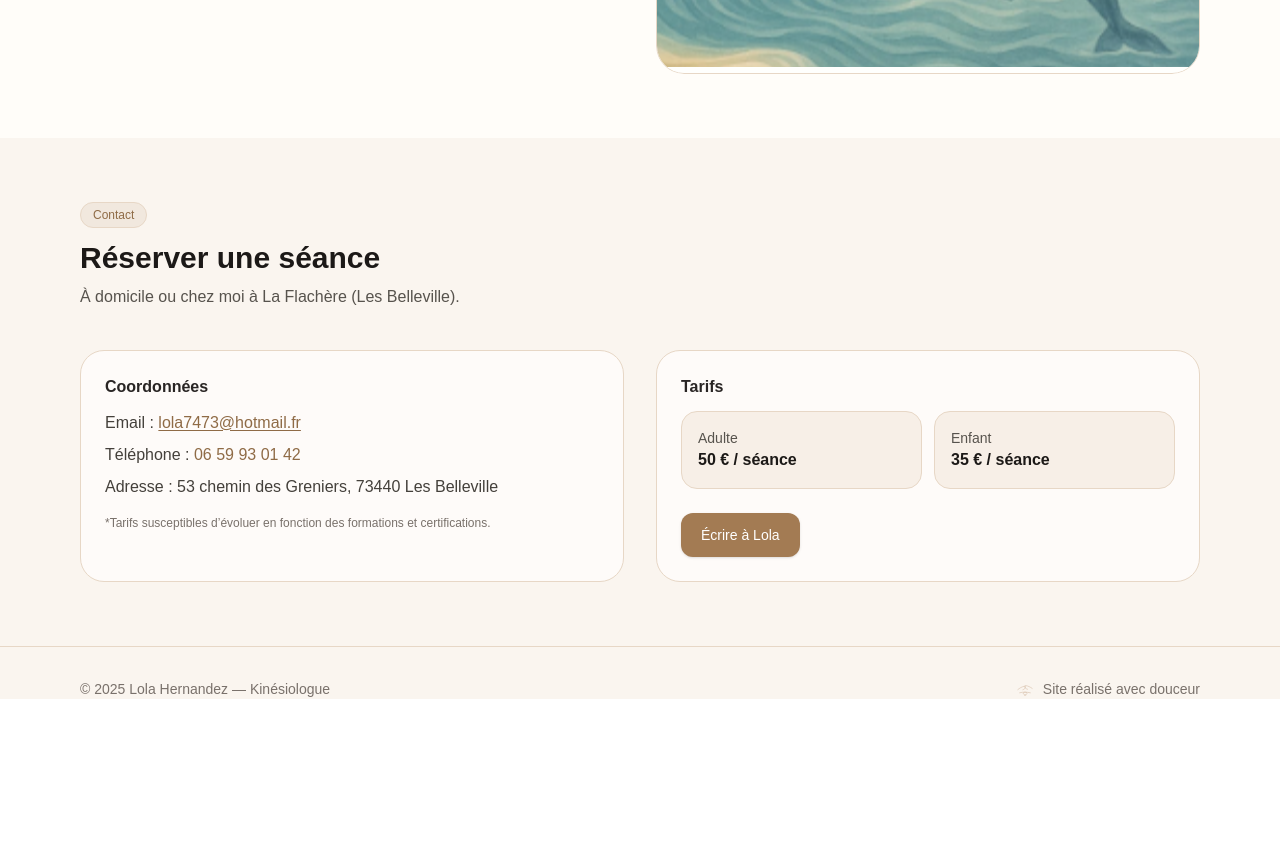
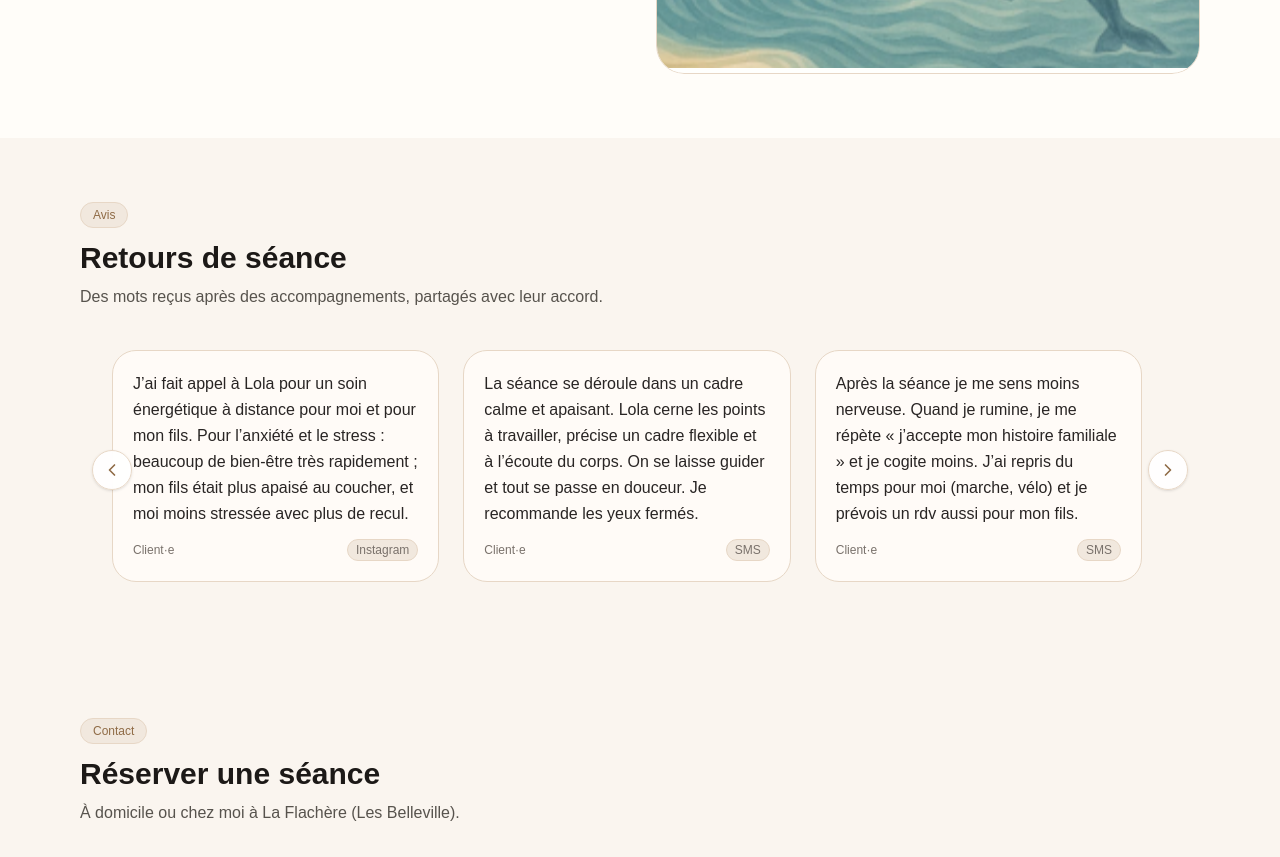
Before and after one commit to PabloDev-bit/site-web-lola, a Next.js app in the folder site-web-lola/: page / in a window 1280 px wide. Shown: the part 1940-2797 px from the top of the page. Before the commit the page ends 2639 px from the top, so only its background shows below. Built offline with nearby package versions, Linux system fonts and the light colour scheme.

Commit message:
feat: add Testimonials component and integrate into Home page

```diff
--- /dev/null
+++ b/site-web-lola/src/components/Testimonials.tsx
@@ -0,0 +1,144 @@
+// components/Testimonials.tsx
+import { useRef } from "react";
+import Head from "next/head";
+
+type Testimonial = {
+  body: string;
+  author?: string;
+  date?: string;        // "2025-01-30"
+  source?: string;      // "SMS", "Instagram", etc.
+};
+
+type Props = {
+  id?: string;
+  title?: string;
+  subtitle?: string;
+  testimonials?: Testimonial[];
+  businessName?: string;
+  businessUrl?: string;
+};
+
+export default function Testimonials({
+  id = "temoignages",
+  title = "Retours de séance",
+  subtitle = "Des mots reçus après des accompagnements, partagés avec leur accord.",
+  businessName = "Lola Hernandez – Kinésiologue",
+  businessUrl,
+  testimonials = [
+    {
+      body:
+        "J’ai fait appel à Lola pour un soin énergétique à distance pour moi et pour mon fils. Pour l’anxiété et le stress : beaucoup de bien-être très rapidement ; mon fils était plus apaisé au coucher, et moi moins stressée avec plus de recul.",
+      source: "Instagram",
+    },
+    {
+      body:
+        "La séance se déroule dans un cadre calme et apaisant. Lola cerne les points à travailler, précise un cadre flexible et à l’écoute du corps. On se laisse guider et tout se passe en douceur. Je recommande les yeux fermés.",
+      source: "SMS",
+    },
+    {
+      body:
+        "Après la séance je me sens moins nerveuse. Quand je rumine, je me répète « j’accepte mon histoire familiale » et je cogite moins. J’ai repris du temps pour moi (marche, vélo) et je prévois un rdv aussi pour mon fils.",
+      source: "SMS",
+    },
+  ],
+}: Props) {
+  const trackRef = useRef<HTMLDivElement>(null);
+
+  const scrollBy = (dir: "prev" | "next") => {
+    const el = trackRef.current;
+    if (!el) return;
+    const delta = Math.round(el.clientWidth * 0.9) * (dir === "next" ? 1 : -1);
+    el.scrollBy({ left: delta, behavior: "smooth" });
+  };
+
+  // JSON-LD minimal
+  const jsonLd = {
+    "@context": "https://schema.org",
+    "@type": "ItemList",
+    "itemListElement": testimonials.map((t, i) => ({
+      "@type": "Review",
+      "position": i + 1,
+      "reviewBody": t.body,
+      ...(t.author ? { "author": { "@type": "Person", "name": t.author } } : {}),
+      ...(t.date ? { "datePublished": t.date } : {}),
+      "itemReviewed": {
+        "@type": "LocalBusiness",
+        "name": businessName,
+        ...(businessUrl ? { "url": businessUrl } : {}),
+      },
+    })),
+  };
+
+  return (
+    <section id={id} className="py-14 sm:py-16 scroll-mt-24">
+      <Head>
+        <script type="application/ld+json" dangerouslySetInnerHTML={{ __html: JSON.stringify(jsonLd) }} />
+      </Head>
+
+      <div className="mx-auto max-w-6xl px-4">
+        <div className="max-w-2xl">
+          <div className="text-[11px] sm:text-xs inline-flex items-center gap-2 rounded-full bg-[#F1E8DE] px-3 py-1 text-[#8F6B46] border border-[#E7D7C6]">
+            <span>Avis</span>
+          </div>
+          <h2 className="mt-3 text-xl sm:text-2xl lg:text-3xl font-semibold text-stone-900">{title}</h2>
+          {subtitle && <p className="mt-2 text-stone-600 leading-relaxed">{subtitle}</p>}
+        </div>
+
+        {/* Zone relative : flèches centrées et symétriques */}
+        <div className="relative mt-8 sm:mt-10">
+          {/* Piste scrollable (avec gouttières pour les boutons) */}
+          <div
+            ref={trackRef}
+            className="flex gap-4 sm:gap-6 overflow-x-auto snap-x snap-mandatory
+                       px-6 sm:px-8 scroll-px-6 sm:scroll-px-8 pb-2"
+          >
+            {testimonials.map((t, idx) => (
+              <article
+                key={idx}
+                className="snap-start shrink-0 basis-[85%] sm:basis-[48%] lg:basis-[31%]
+                           rounded-2xl sm:rounded-3xl border border-[#E7D7C6] bg-[#FFFCF8]/90 p-4 sm:p-5"
+                aria-label={`Témoignage ${idx + 1}`}
+              >
+                <p className="text-stone-800 leading-relaxed">{t.body}</p>
+                <div className="mt-3 flex items-center justify-between text-xs text-stone-500">
+                  <span>{t.author ?? "Client·e"}</span>
+                  {t.source && (
+                    <span className="rounded-full bg-[#F1E8DE] border border-[#E7D7C6] px-2 py-0.5">
+                      {t.source}
+                    </span>
+                  )}
+                </div>
+              </article>
+            ))}
+          </div>
+
+          {/* Flèche gauche */}
+          <button
+            aria-label="Témoignage précédent"
+            onClick={() => scrollBy("prev")}
+            className="hidden sm:inline-flex absolute left-3 top-1/2 -translate-y-1/2
+                       z-10 items-center justify-center w-10 h-10 rounded-full
+                       border border-[#E7D7C6] bg-white/90 backdrop-blur shadow-sm hover:bg-white"
+          >
+            <svg width="20" height="20" viewBox="0 0 24 24" fill="none" aria-hidden="true">
+              <path d="M15 6l-6 6 6 6" stroke="#8F6B46" strokeWidth="2" strokeLinecap="round" strokeLinejoin="round"/>
+            </svg>
+          </button>
+
+          {/* Flèche droite */}
+          <button
+            aria-label="Témoignage suivant"
+            onClick={() => scrollBy("next")}
+            className="hidden sm:inline-flex absolute right-3 top-1/2 -translate-y-1/2
+                       z-10 items-center justify-center w-10 h-10 rounded-full
+                       border border-[#E7D7C6] bg-white/90 backdrop-blur shadow-sm hover:bg-white"
+          >
+            <svg width="20" height="20" viewBox="0 0 24 24" fill="none" aria-hidden="true">
+              <path d="M9 18l6-6-6-6" stroke="#8F6B46" strokeWidth="2" strokeLinecap="round" strokeLinejoin="round"/>
+            </svg>
+          </button>
+        </div>
+      </div>
+    </section>
+  );
+}
--- a/site-web-lola/src/pages/index.tsx
+++ b/site-web-lola/src/pages/index.tsx
@@ -5,6 +5,7 @@ import Image from "next/image";
 import Link from "next/link";
 
 import BienfaitsWithWhale from "@/components/BienfaitsWithWhale";
+import Testimonials from "@/components/Testimonials";
 
 export default function Home() {
   const [menuOpen, setMenuOpen] = useState(false);
@@ -37,6 +38,7 @@ export default function Home() {
             <nav className="hidden md:flex items-center gap-6 text-sm">
               <a href="#pour-qui" className="hover:text-[#A37B53] transition">Pour qui ?</a>
               <a href="#bienfaits" className="hover:text-[#A37B53] transition">Bienfaits</a>
+              <a href="#temoignages" className="hover:text-[#A37B53] transition">Avis</a>
               <a href="#contact" className="hover:text-[#A37B53] transition">Contact</a>
             </nav>
 
@@ -71,6 +73,13 @@ export default function Home() {
                   className="py-3 text-base border-b border-[#F0E6DA] hover:text-[#A37B53]"
                 >
                   Bienfaits
+                </a>
+                <a
+                  href="#temoignages"
+                  onClick={() => setMenuOpen(false)}
+                  className="py-3 text-base border-b border-[#F0E6DA] hover:text-[#A37B53]"
+                >
+                  Avis
                 </a>
                 <a
                   href="#contact"
@@ -186,7 +195,7 @@ export default function Home() {
           </div>
         </section>
 
-        {/* BIENFAITS + BALEINE */}
+        {/* BIENFAITS */}
         <section id="bienfaits" className="scroll-mt-24">
           <BienfaitsWithWhale
             title="Retrouver l’équilibre entre le corps et l’esprit"
@@ -199,6 +208,16 @@ export default function Home() {
             ]}
           />
         </section>
+
+        {/* AVIS (Testimonials) */}
+        <Testimonials
+          id="temoignages"
+          title="Retours de séance"
+          subtitle="Des mots reçus après des accompagnements, partagés avec leur accord."
+          businessName="Lola Hernandez – Kinésiologue"
+          businessUrl="https://ton-domaine.com"
+          // Optionnel: tu peux passer un tableau testimonials personnalisé ici
+        />
 
         {/* CONTACT */}
         <section id="contact" className="py-14 sm:py-16 scroll-mt-24">
```
